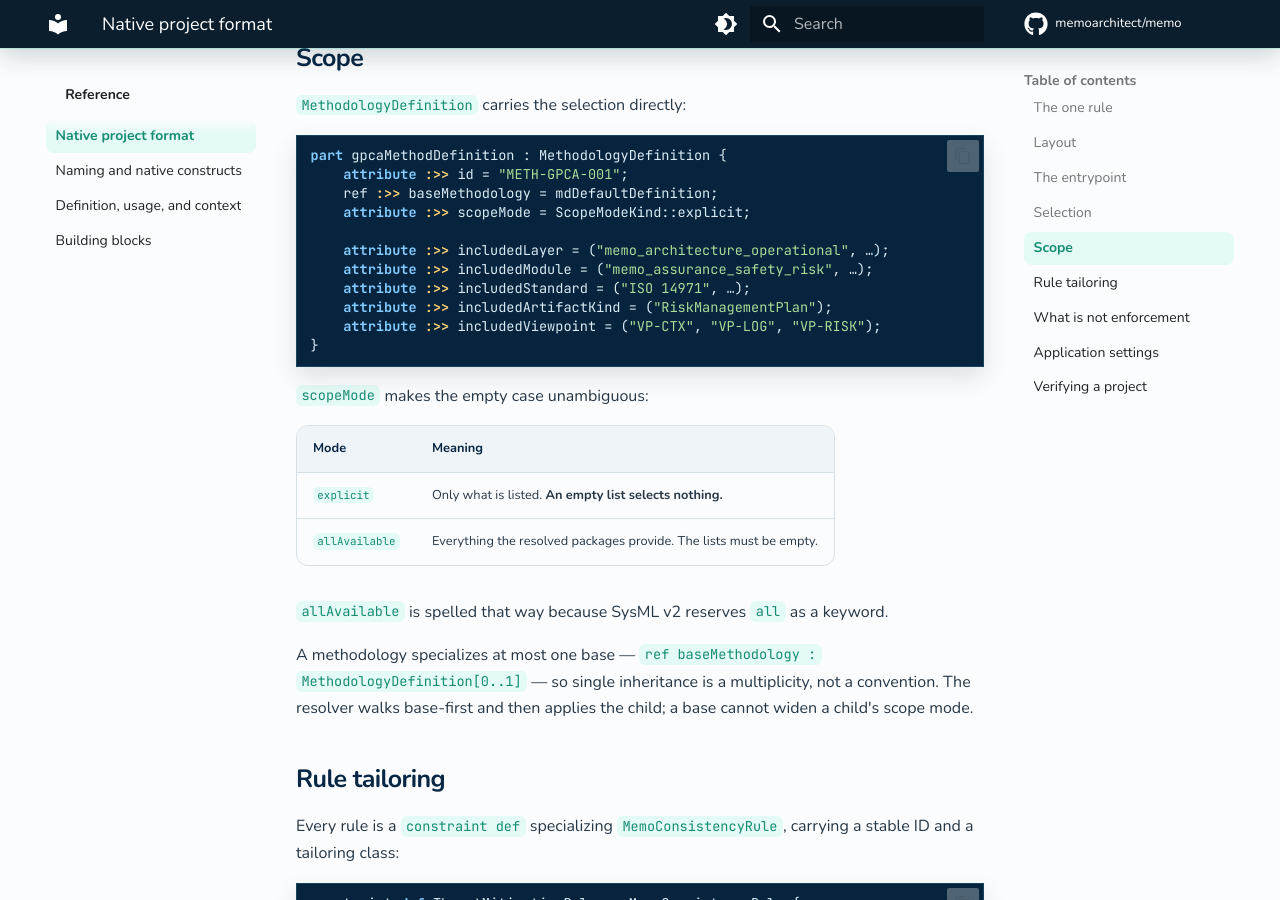
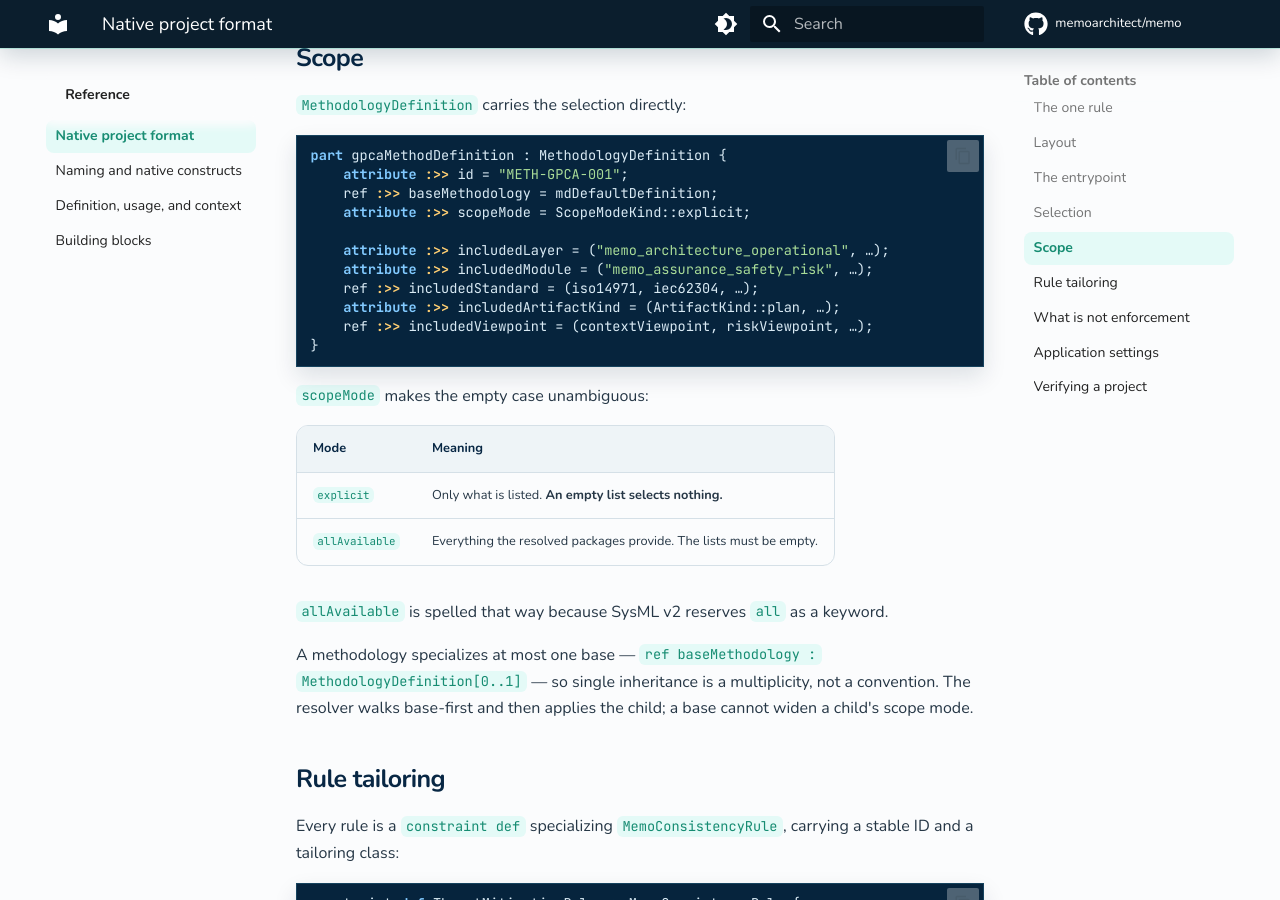
Before and after one commit to memoarchitect/memo, an MkDocs documentation site: the page built from docs/reference/native-project-format.md, in a window 1280 px wide and 900 px high, scrolled down 2546 px. Built offline with MkDocs 1.6.1 and Material for MkDocs 9.7.7, drawn with Linux system fonts in a browser that asks for light colours; comment, search, counter and statistics services are not loaded.

Commit message:
methodology: standards, artifact kinds and viewpoints are typed
includedStandard and includedViewpoint are references to RegulatoryStandard and
MemoViewpoint; includedArtifactKind is an ArtifactKind. As strings, three
standards and an artifact kind in the GPCA methodology named nothing the
ontology declares and selected nothing. SysIDE reports a misspelled one as a
reference error.

Co-Authored-By: Claude Sonnet 5.5 <noreply@anthropic.com>

````diff
--- a/docs/reference/native-project-format.md
+++ b/docs/reference/native-project-format.md
@@ -123,9 +123,9 @@ part gpcaMethodDefinition : MethodologyDefinition {
 
     attribute :>> includedLayer = ("memo_architecture_operational", …);
     attribute :>> includedModule = ("memo_assurance_safety_risk", …);
-    attribute :>> includedStandard = ("ISO 14971", …);
-    attribute :>> includedArtifactKind = ("RiskManagementPlan");
-    attribute :>> includedViewpoint = ("VP-CTX", "VP-LOG", "VP-RISK");
+    ref :>> includedStandard = (iso14971, iec62304, …);
+    attribute :>> includedArtifactKind = (ArtifactKind::plan, …);
+    ref :>> includedViewpoint = (contextViewpoint, riskViewpoint, …);
 }
 ```
 
````
Also changed, not shown: docs/release-notes.md (+2 -0 lines), docs/sysml-api/methodology/core/memo_core.md (+14 -3 lines), docs/sysml-api/methodology/profiles/memo_profiles.md (+2 -2 lines), 2 other files.
